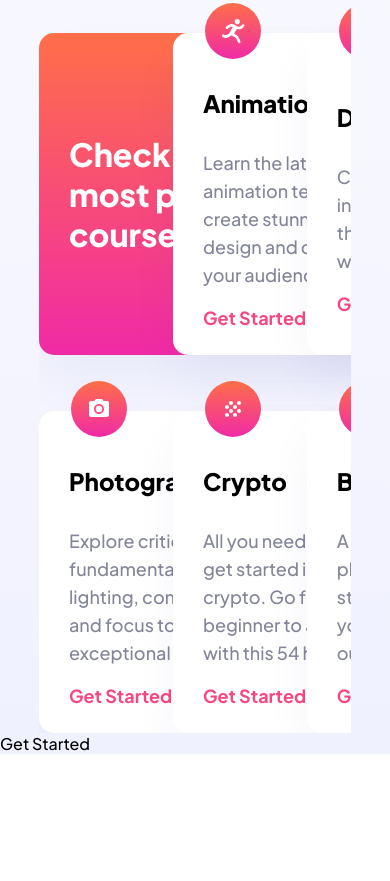
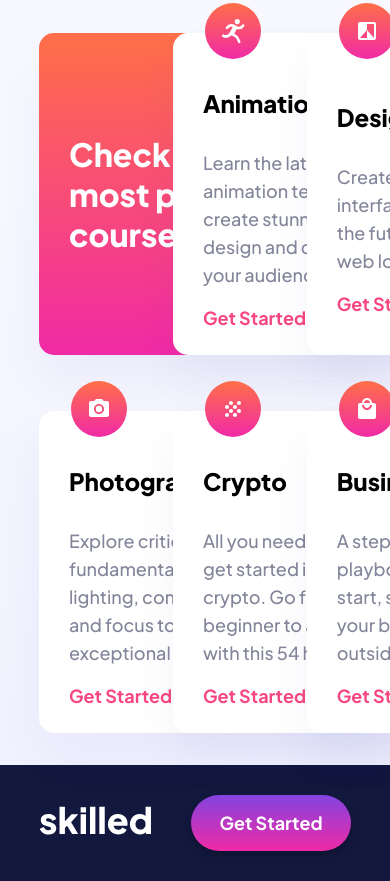
Before and after one commit to krishee107/FRONTENDMENTOR_Skilled-e-learning-landing-page, a plain HTML site: page index.html in a window 390 px wide. Shown: the part 765-1646 px from the top of the page. Before the commit the page ends 1519 px from the top, so only its background shows below. Drawn offline with Linux system fonts and the light colour scheme.

Commit message:
Estructura web + estilo - sin responsive ni hover

```diff
--- a/css/style.css
+++ b/css/style.css
@@ -38,7 +38,8 @@
 }
 
 html,body {
-    width: 100%;
+    width: 100vw;
+    overflow-x: hidden;
     margin: 0;
     background: linear-gradient(180deg, #FFFFFF 0%, #F0F1FF 100%);
     background-repeat: no-repeat;
@@ -63,9 +64,8 @@ h1{
 }
 
 main{
-    max-width: 80%;
+    width: 80vw;
     margin: 0 auto;
-    overflow: hidden;
 }
 
 /*Buttons */
@@ -170,3 +170,20 @@ header{
     font-weight: var(--body-s-weight);
     padding: 15px 0px 0 0;
 }
+
+/* Footer */
+footer{
+    margin-top: 8%;
+    padding: 30px 0;
+    background-color:var(--color2);
+}
+.footer_content{
+    max-width: 80%;
+    display: flex;
+    justify-content: space-between;
+    align-items: center;
+    margin: 0 auto;
+}
+.footer_button{
+    background: linear-gradient(180deg, #4851FF -54.32%, #F02AA6 100%);
+}
--- a/index.html
+++ b/index.html
@@ -78,13 +78,21 @@
       </div>
 
     </div>
+
   </main>
+
+  <footer>
+    <div class="footer_content">
+      <div class="footer_logo"><img src="./assets/logo-light.svg" alt="Logo"></div>
+    <div class="footer_button button get-started">Get Started</div>
+    </div>
+
+  </footer>
 
 
 
 
 
-  Get Started
 
 </body>
 </html>
```
